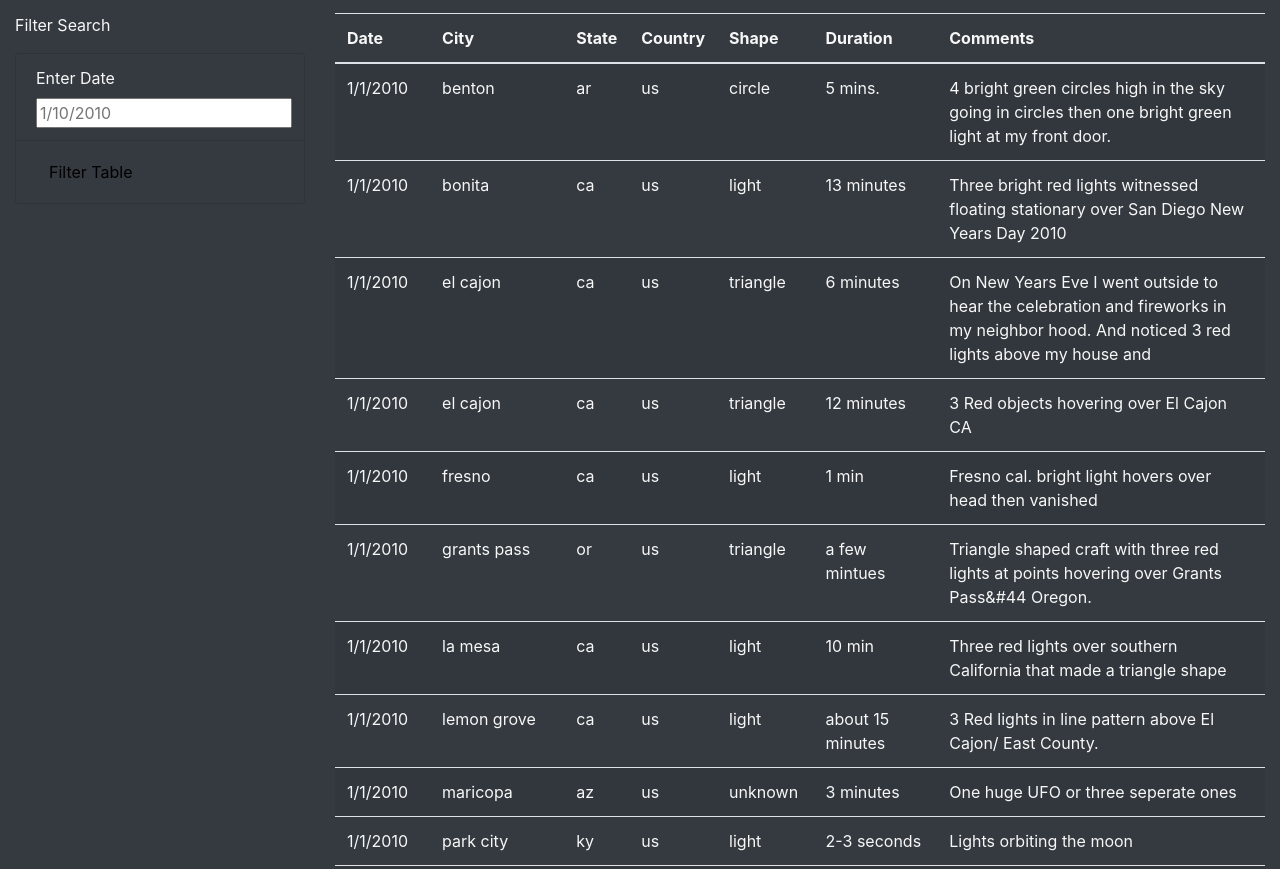
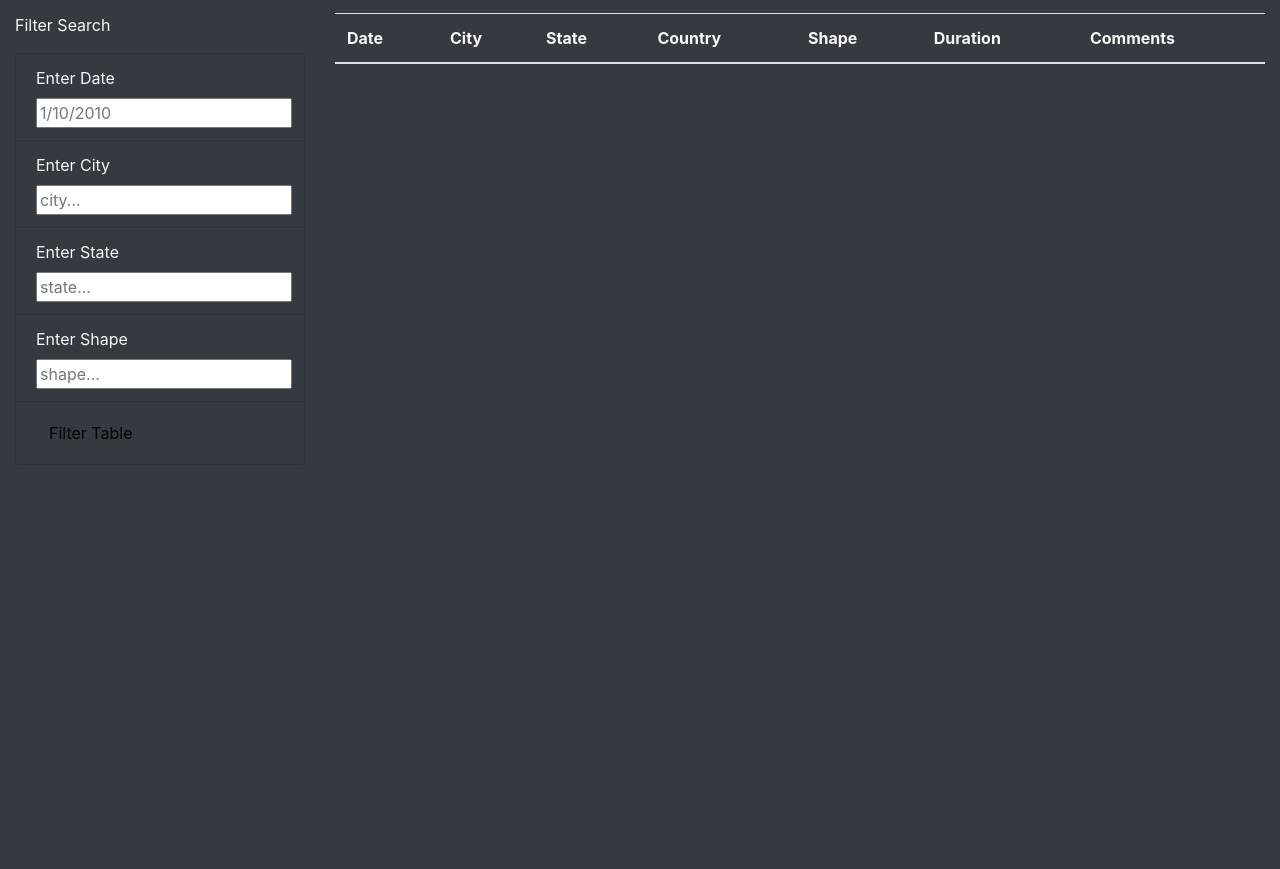
Before and after one commit to YanLuong/UFO, a plain HTML site: page index.html in a window 1280 px wide. Shown: the part 726-1595 px from the top of the page. After the commit the page ends 1191 px from the top, so only its background shows below. Drawn offline with nearby package versions, Linux system fonts and the light colour scheme.

Commit message:
working version before challenge

```diff
--- a/index.html
+++ b/index.html
@@ -48,10 +48,23 @@
                                         <input type="text" placeholder="1/10/2010" id="datetime" />
                                     </li>
                                     <li class="list-group-item bg-dark" style="font-family: inherit; font-size: 1rem;">
+                                        <label for="city">Enter City</label>
+                                        <input type="text" placeholder="city..." id="city" />
+                                    </li>
+                                    <li class="list-group-item bg-dark" style="font-family: inherit; font-size: 1rem;">
+                                        <label for="state">Enter State</label>
+                                        <input type="text" placeholder="state..." id="state" />
+                                    </li>
+                                    <li class="list-group-item bg-dark" style="font-family: inherit; font-size: 1rem;">
+                                        <label for="shape">Enter Shape</label>
+                                        <input type="text" placeholder="shape..." id="shape" />
+                                    </li>
+                                    <li class="list-group-item bg-dark">
                                         <button id="filter-btn" type="button" class="btn bg-dark">Filter Table</button>
 
                                     </li>
                                 </ul>
+                            </form>
                       </div>
                         <div class="col-md-9">
                             <table class="table table-striped">
@@ -75,7 +88,7 @@
     </div>
     <script src="https://cdnjs.cloudflare.com/ajax/libs/d3/4.11.0/d3.js"></script>
     <script src="static/js/data.js"></script>
-    <script src="static/js/app.js"></script>
+    <script src="static/js/app1.js"></script>
 
 </body>
 </html>
```
